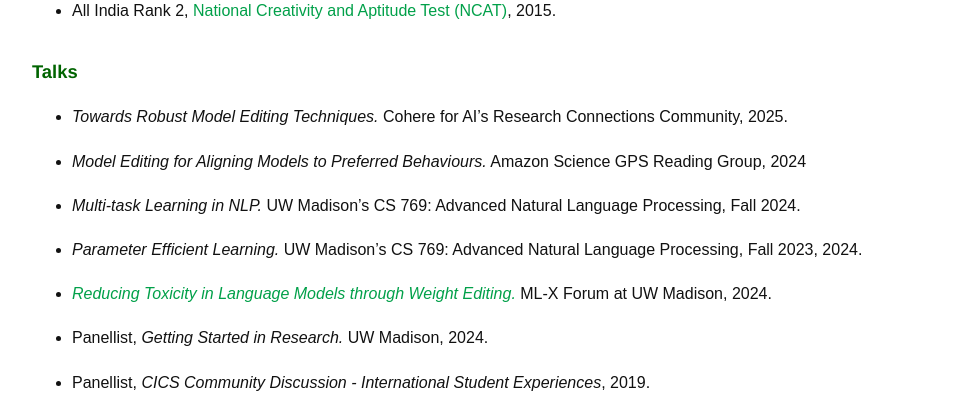
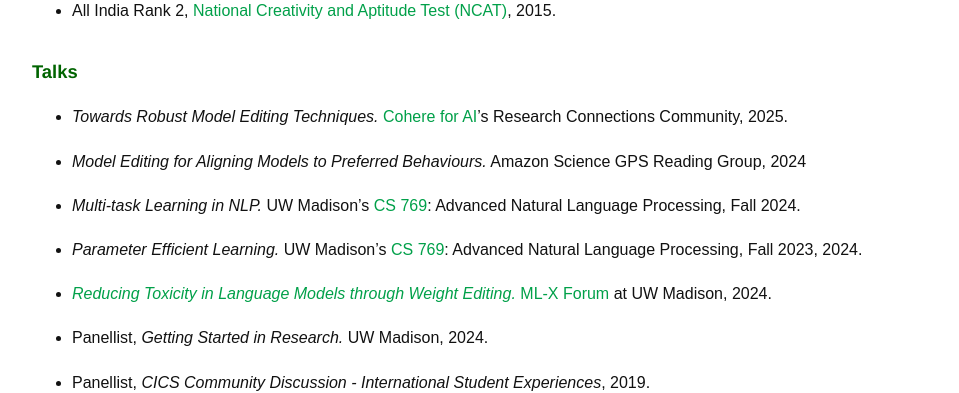
Before and after one commit to Uppaal/Uppaal.github.io, a Jekyll site: the page built from awards_service.html, in a window 1280 px wide. Shown: the part 382-775 px from the top of the page, without its empty margins (160-1119 px from the left). Built offline with Jekyll 4.4.1, drawn with Linux system fonts in a browser that asks for light colours; part of the change alters nothing that is shown.

```diff
--- a/awards_service.html
+++ b/awards_service.html
@@ -26,11 +26,11 @@ title: Awards and Service
 
 <h3>Talks</h3>
 <ul>
-  <li><i>Towards Robust Model Editing Techniques.</i> Cohere for AI’s Research Connections Community, 2025.</li>
+  <li><i>Towards Robust Model Editing Techniques.</i> <a href="https://cohere.com/research">Cohere for AI</a>’s Research Connections Community, 2025.</li>
   <li><i>Model Editing for Aligning Models to Preferred Behaviours.</i> Amazon Science GPS Reading Group, 2024</li>
-  <li><i>Multi-task Learning in NLP.</i> UW Madison’s CS 769: Advanced Natural Language Processing, Fall 2024.</li>
-  <li><i>Parameter Efficient Learning.</i> UW Madison’s CS 769: Advanced Natural Language Processing, Fall 2023, 2024.</li>
-  <li><i><a href="https://www.youtube.com/watch?v=SvIl4tXo66E">Reducing Toxicity in Language Models through Weight Editing.</a></i> ML-X Forum at UW Madison, 2024.</li>
+  <li><i>Multi-task Learning in NLP.</i> UW Madison’s <a href="https://junjiehu.github.io/cs769-fall24/">CS 769</a>: Advanced Natural Language Processing, Fall 2024.</li>
+  <li><i>Parameter Efficient Learning.</i> UW Madison’s <a href="https://junjiehu.github.io/cs769-fall24/">CS 769</a>: Advanced Natural Language Processing, Fall 2023, 2024.</li>
+  <li><i><a href="https://www.youtube.com/watch?v=SvIl4tXo66E">Reducing Toxicity in Language Models through Weight Editing.</a></i> <a href="https://hub.datascience.wisc.edu/communities/mlx/">ML-X Forum</a> at UW Madison, 2024.</li>
   <li>Panellist, <i>Getting Started in Research.</i> UW Madison, 2024.</li>
   <li>Panellist, <i>CICS Community Discussion - International Student Experiences</i>, 2019.</li>
 </ul>
```
